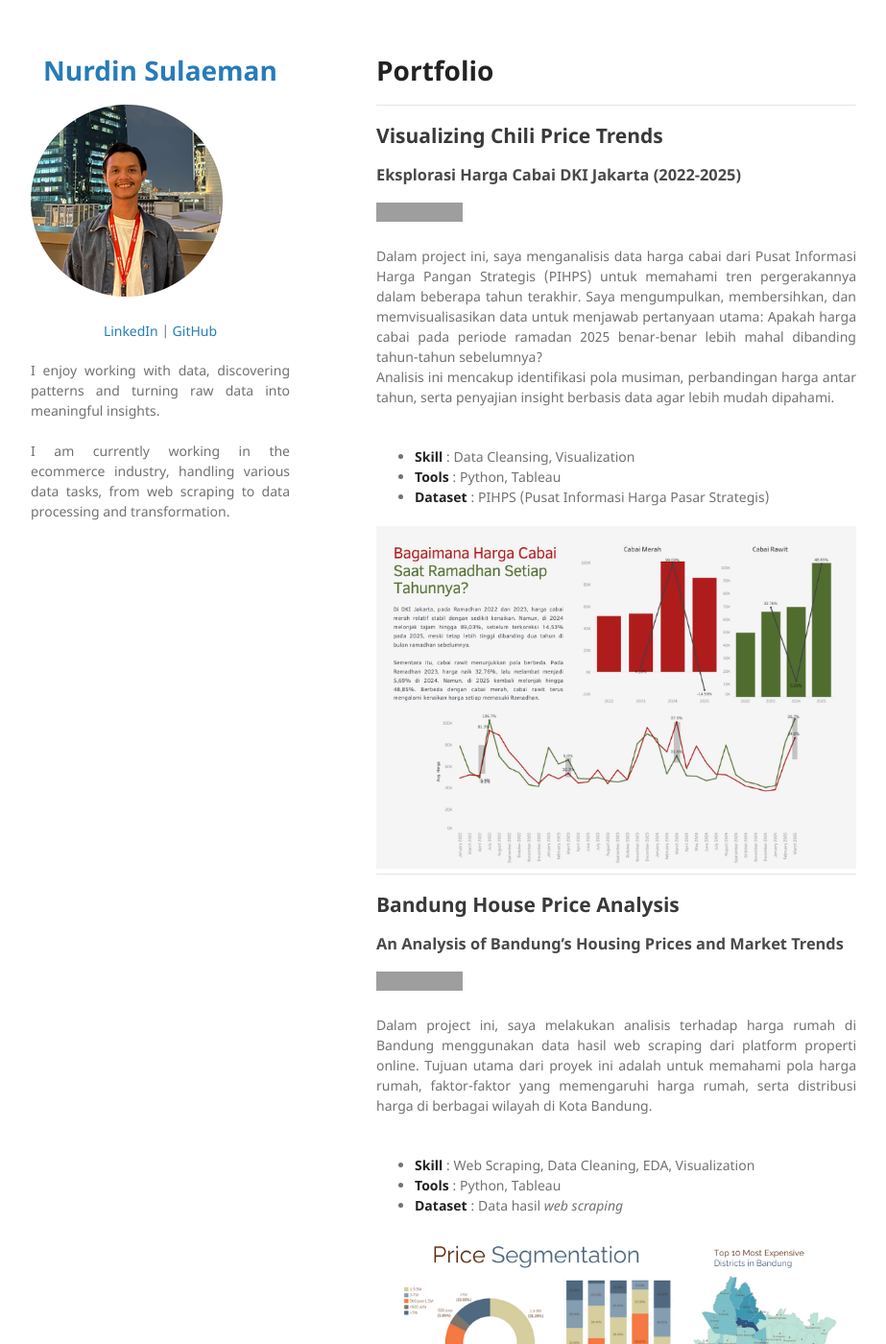
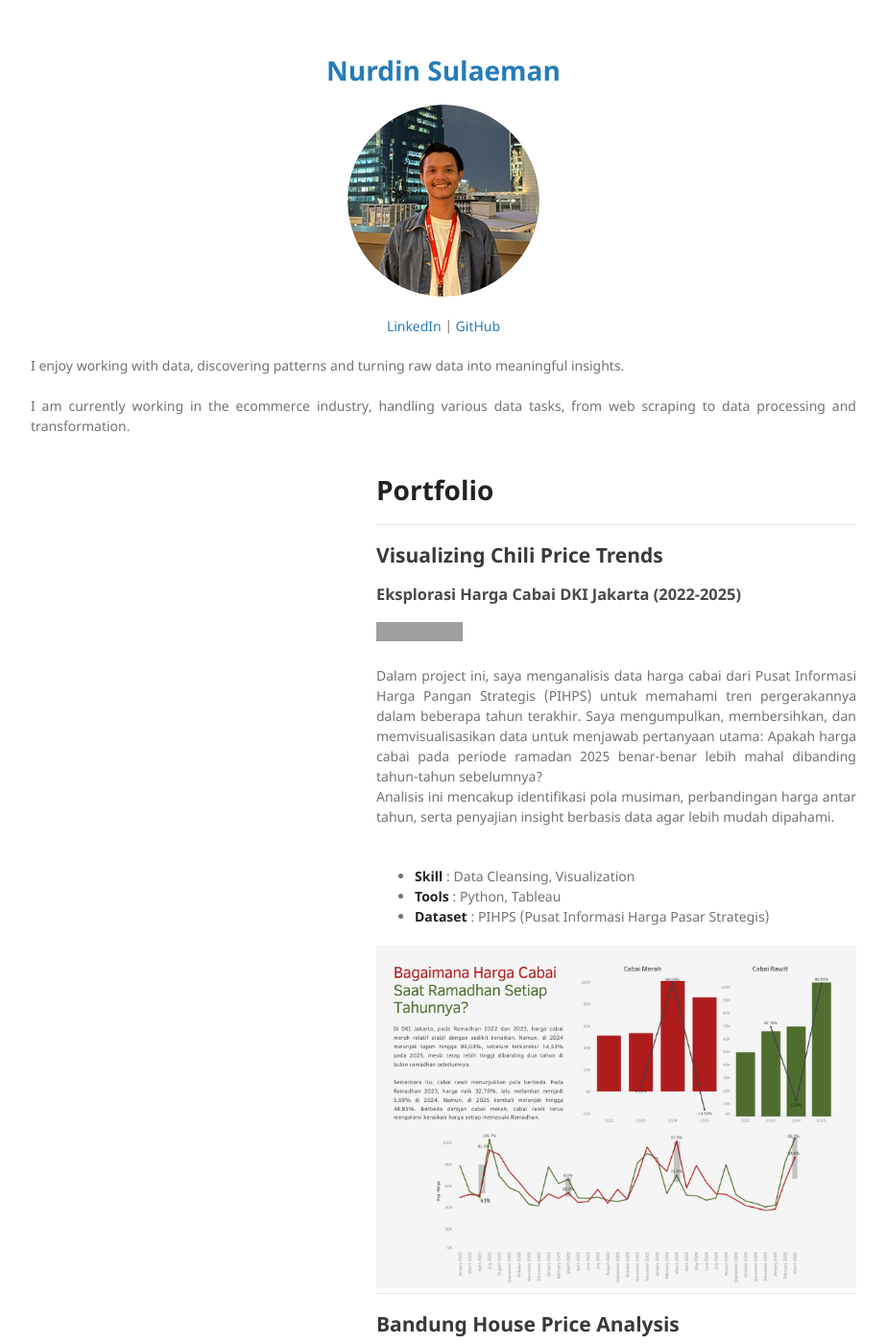
Before and after one commit to nurdinsulaemann/nurdinsulaemann.github.io, a Jekyll site: the page built from index.md, in a window 1280 px wide and 1400 px high. Shown: the whole window at 96% size, without its empty margins (178-1101 px from the left). Built offline with Jekyll 4.4.1, drawn with Linux system fonts in a browser that asks for light colours; our own code applies the rules of GitHub Pages for plain Markdown files; grey boxes are pictures that could not be loaded.

Commit message:
Update jekyll-theme-minimal.scss

```diff
--- a/_sass/jekyll-theme-minimal.scss
+++ b/_sass/jekyll-theme-minimal.scss
@@ -105,10 +105,18 @@ img {
 }
 
 header {
-  width:270px;
-  float:center;
-  position:fixed;
-  -webkit-font-smoothing:subpixel-antialiased;
+  width: 100%; /* Agar header mengambil seluruh lebar layar */
+  text-align: center; /* Memusatkan isi header */
+  position: relative; /* Tidak fixed agar fleksibel */
+}
+
+header img {
+  display: block;
+  margin: 0 auto; /* Memastikan gambar berada di tengah */
+  border-radius: 50%; /* Jika ingin berbentuk lingkaran */
+  width: 200px; /* Sesuaikan ukuran gambar */
+  height: 200px; /* Sesuaikan ukuran gambar */
+  object-fit: cover; /* Agar proporsi tetap bagus */
 }
 
 ul.downloads {
```
